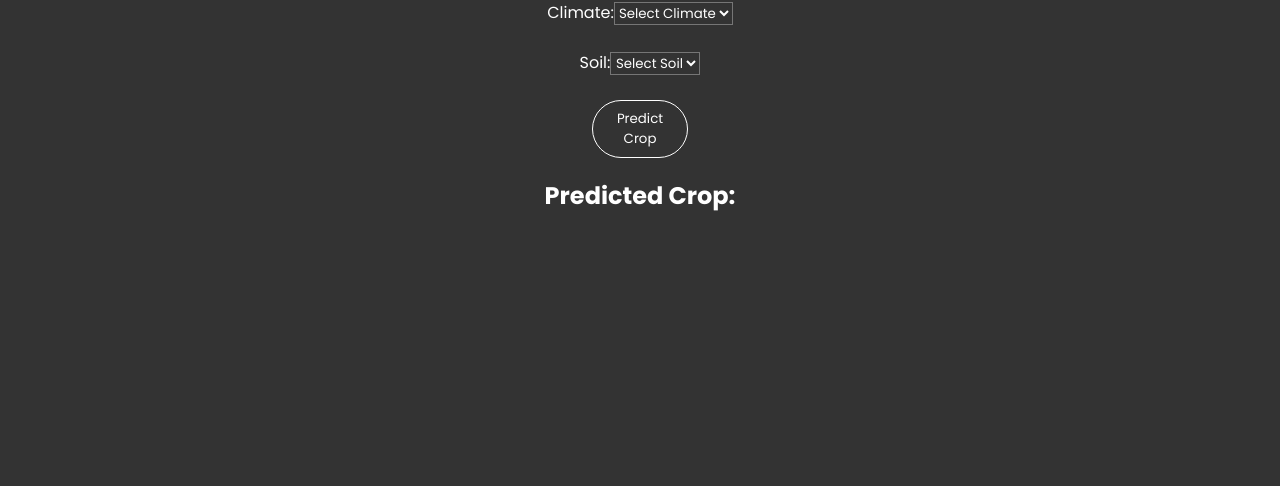
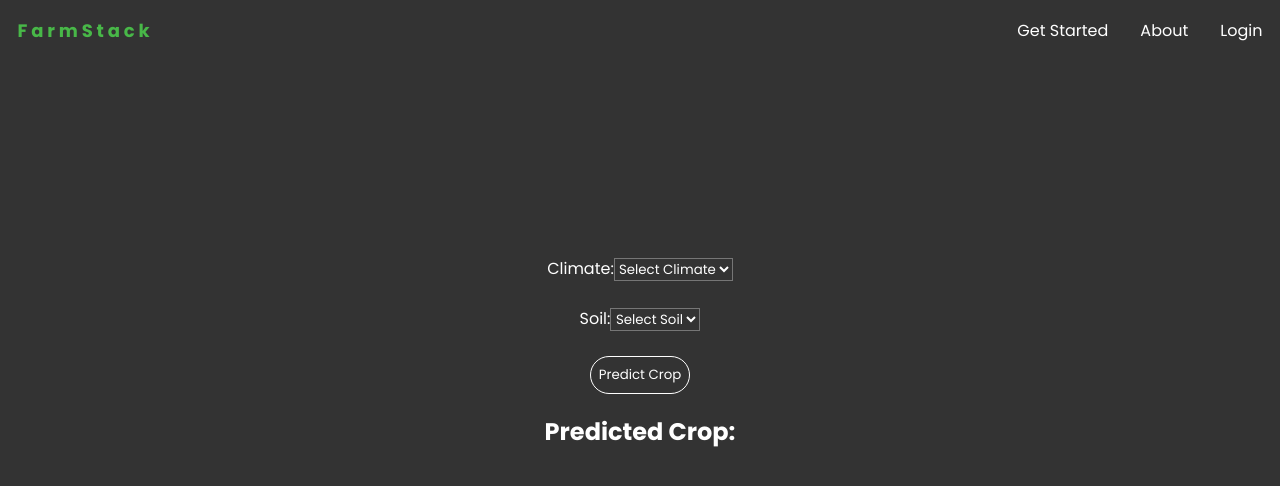
Before and after one commit to Bikdistinct/TRINIT-Lo-fi-Devs-DEV, a React (Create React App) app: page /cropadvisor in a window 1280 px wide. Shown: the top 486 px of the page. Built offline with nearby package versions, Linux system fonts and the light colour scheme; no server answers.

Commit message:
crop advisor frontend

```diff
--- a/src/pages/Feed.js
+++ b/src/pages/Feed.js
@@ -6,7 +6,7 @@ import "./Feed.css";
 import { Posts } from "../dummyData";
 import {useNavigate} from "react-router-dom";
 import Navbar from "../components/UI/Navbar"
-export default function Feed(props) {
+export default function Feed() {
   let navigate=useNavigate();
   // const {showAlert}=props;
     const context=useContext(feedContext);
--- /dev/null
+++ b/src/pages/cropAdvisor.css
@@ -0,0 +1,13 @@
+.crop-body{
+    top: 50%;
+    left: 50%;
+    width: 30em;
+    height: 18em;
+    margin-top: -9em;
+    margin-left: -15em;
+    position: fixed;
+}
+
+#crop-btn{
+    width: max-content;
+}
--- a/src/pages/cropAdvisor.js
+++ b/src/pages/cropAdvisor.js
@@ -1,4 +1,6 @@
 import React, { useState, useEffect } from 'react';
+import Navbar from '../components/UI/Navbar';
+import './cropAdvisor.css';
 const getLocation = require('./currentLoc');
 
 const CropInputForm = () => {
@@ -44,7 +46,9 @@ setLoading(false);
 };
 
 return (
-<div>
+<>
+<Navbar />
+<div className='crop-body'>
 <form onSubmit={handleSubmit}>
 <label>
 Climate:
@@ -73,7 +77,7 @@ Soil:
 </label>
 <br />
 <br />
-<button type="submit">Predict Crop</button>
+<button type="submit" id='crop-btn'>Predict Crop</button>
 </form>
 {isLoading ? (
 <div>Loading...</div>
@@ -83,6 +87,7 @@ Soil:
 </div>
 )}
 </div>
+</>
 );
 };
 
```
Also changed, not shown: 1 other file (tests, documents, lock files or other folders).
